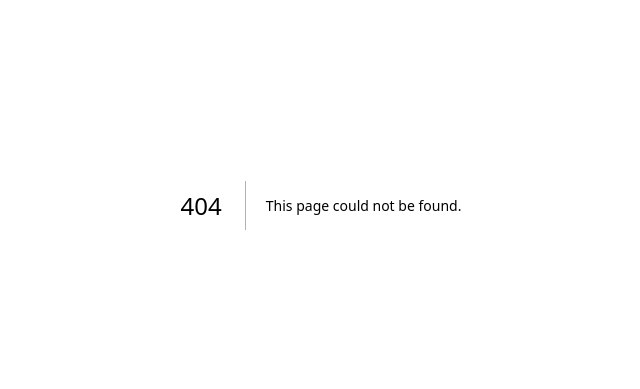
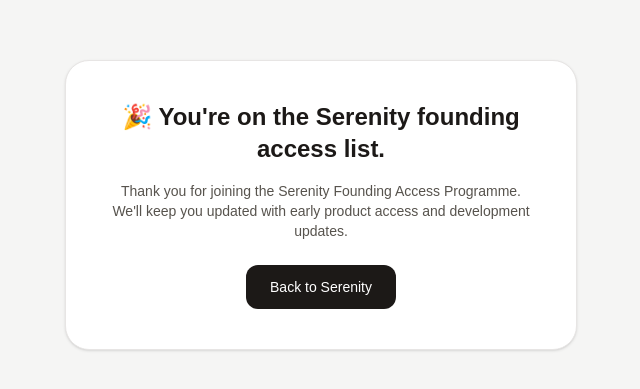
Before and after one commit to RIXXY3-STAR/serenity-site, a Next.js app: page /Thanks in a window 1280 px wide. Before the commit this address had no page. Shown: the part 195-584 px from the top of the page, without its empty margins (319-959 px from the left). Built offline with nearby package versions, Linux system fonts and the light colour scheme.

Commit message:
Add thank you page

```diff
--- /dev/null
+++ b/src/app/Thanks/page.tsx
@@ -0,0 +1,23 @@
+export default function ThankYouPage() {
+  return (
+    <main className="min-h-screen flex items-center justify-center bg-stone-100 px-6">
+      <div className="max-w-lg rounded-3xl border border-stone-200 bg-white p-10 text-center shadow-sm">
+        <h1 className="text-2xl font-semibold text-stone-900">
+          🎉 You're on the Serenity founding access list.
+        </h1>
+
+        <p className="mt-4 text-sm text-stone-600">
+          Thank you for joining the Serenity Founding Access Programme.
+          We'll keep you updated with early product access and development updates.
+        </p>
+
+        <a
+          href="/"
+          className="mt-6 inline-block rounded-xl bg-stone-900 px-6 py-3 text-sm font-medium text-white hover:opacity-90"
+        >
+          Back to Serenity
+        </a>
+      </div>
+    </main>
+  );
+}
```
